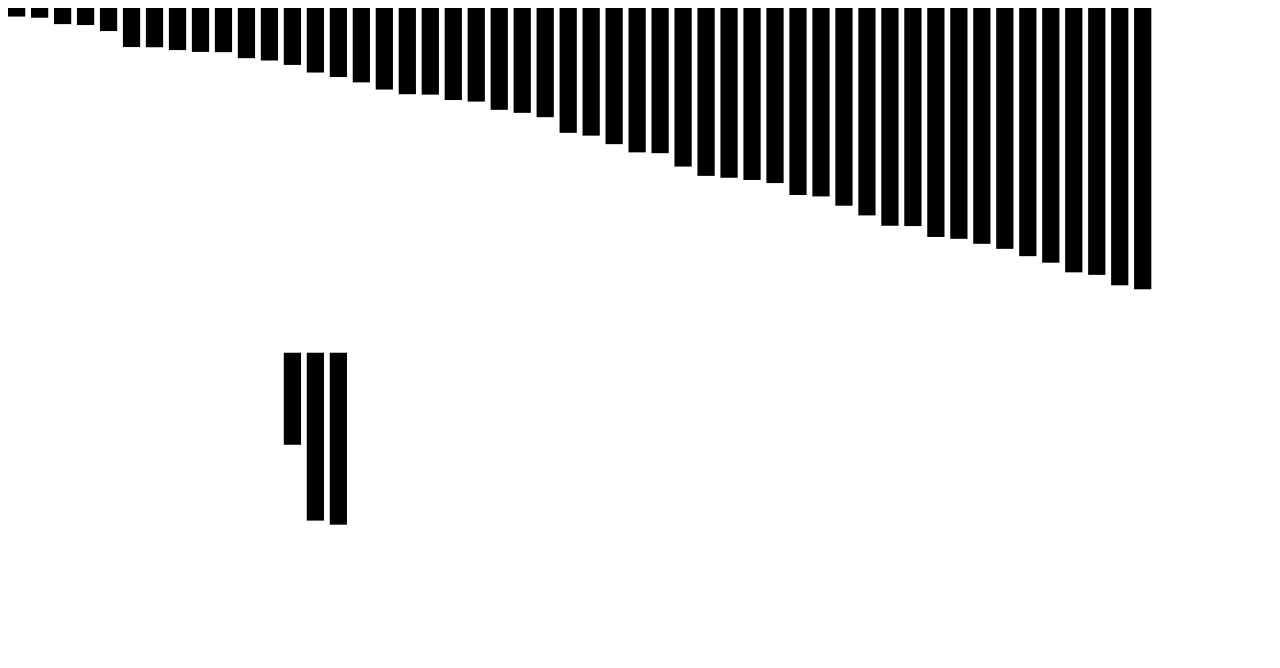
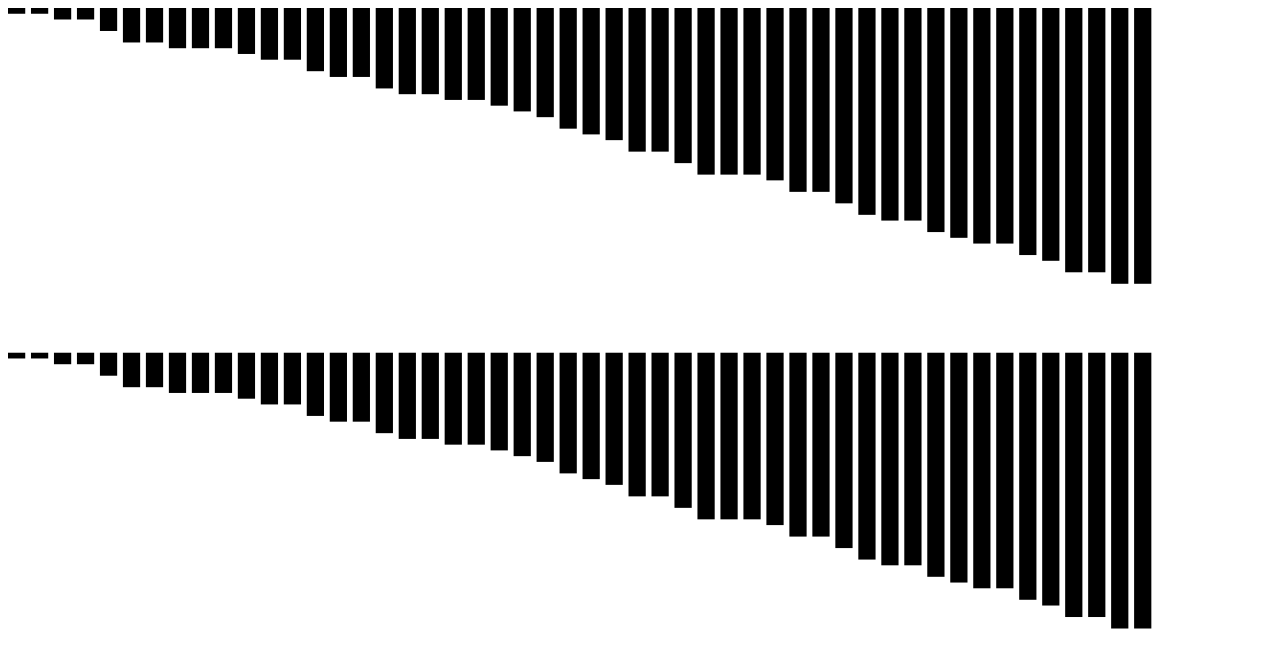
Before and after one commit to zjhjszwx/brutal-algorithm-class, a website with bundled scripts: page visual/visual.html in a window 1280 px wide. Built offline with nearby package versions, Linux system fonts and the light colour scheme.

Commit message:
much better mergesort rendering

```diff
--- a/visual/src/visual.ts
+++ b/visual/src/visual.ts
@@ -1,5 +1,6 @@
 async function paintArray(
     svg: HTMLElement, document: Document,
+    initData: Array<number>,
     insertionArray: Array<number>,
     mergeArray: Array<number>
 ) {
@@ -11,37 +12,32 @@ async function paintArray(
         for (let event of events) {
             clearClass(className);
             for (let [i, number] of Object.entries(event)) {
-                // https://developer.mozilla.org/en-US/docs/Web/API/Document/createElementNS
-                // https://stackoverflow.com/questions/12786797/draw-rectangles-dynamically-in-svg
-                let rect = document.createElementNS('http://www.w3.org/2000/svg', 'rect');
-                rect.setAttribute('width', '3');
-                // @ts-ignore
-                rect.setAttribute('height', number);
-                // @ts-ignore
-                rect.setAttribute('x', `${x + i * 4}`);
-                rect.setAttribute('y', `${y}`);
-                rect.classList.add(className);
-                svg.appendChild(rect);
+                let r = rect(className, x + Number(i) * 4, y, 3, number);
+                svg.appendChild(r);
             }
-            await sleep(100);
+            await sleep(50);
         }
     }
     async function animatorMergeSort(events, className: string, x: number, y: number) {
-        for (let [event, startIndex] of events) {
+        let numebrsToRender = initData.map((x)=>x);
+        console.log(numebrsToRender);
+
+        for (let [numbers, startIndex] of events) {
             let children = svg.childNodes;
             clearClass(className);
-            for (let [i, number] of Object.entries(event)) {
-                let rect = document.createElementNS('http://www.w3.org/2000/svg', 'rect');
-                rect.setAttribute('width', '3');
-                // @ts-ignore
-                rect.setAttribute('height', number);
-                // @ts-ignore
-                rect.setAttribute('x', `${x + startIndex * 4 + i * 4}`);
-                rect.setAttribute('y', `${y}`);
-                rect.classList.add(className);
-                svg.appendChild(rect);
+
+            // put current numbers into previousNumbers
+            for(let i = 0; i < numbers.length; i++) {
+                numebrsToRender[i+startIndex] = numbers[i];
             }
-            await sleep(300);
+            console.log(numbers.length, startIndex, numbers, numebrsToRender);
+
+
+            for (let [i, number] of Object.entries(numebrsToRender)) {
+                let r = rect(className, x + Number(i) * 4, y, 3, number)
+                svg.appendChild(r);
+            }
+            await sleep(50);
         }
     }
     function empty(ele) {
@@ -52,6 +48,19 @@ async function paintArray(
         while (paras[0]) {
             paras[0].parentNode.removeChild(paras[0]);
         }
+    }
+    function rect(className, x, y, width, height): SVGElementTagNameMap['rect'] {
+        // https://developer.mozilla.org/en-US/docs/Web/API/Document/createElementNS
+        // https://stackoverflow.com/questions/12786797/draw-rectangles-dynamically-in-svg
+        let rect = document.createElementNS('http://www.w3.org/2000/svg', 'rect');
+        rect.setAttribute('width', width);
+        // @ts-ignore
+        rect.setAttribute('height', height);
+        // @ts-ignore
+        rect.setAttribute('x', x);
+        rect.setAttribute('y', y);
+        rect.classList.add(className);
+        return rect;
     }
 }
 
@@ -113,7 +122,6 @@ async function MergeSort(array, reactor) {
     }
 
     async function sort(array, startIndex) {
-        console.log(startIndex);
         if (array.length <= 1) {
             return array;
         }
@@ -128,6 +136,7 @@ async function MergeSort(array, reactor) {
         await reactor.push([merged, startIndex]);
         return merged;
     }
+    reactor.push([array, 0]);
     return await sort(array, 0);
 }
 
@@ -137,15 +146,15 @@ async function main() {
     // init an array
     let array = [];
     for (let i = 0; i < 50; i++) {
-        array.push(Math.random() * 50);
+        array.push(Math.floor(Math.random() * 50));
     }
 
     // event queue
     let insertQueue = [];
     let mergeQueue = [];
 
-    console.log(await InsertionSort(array, insertQueue));
-    console.log(await MergeSort(array, mergeQueue));
-    await paintArray(svg, document, insertQueue, mergeQueue);
+    await InsertionSort(array, insertQueue);
+    await MergeSort(array, mergeQueue);
+    await paintArray(svg, document, array, insertQueue, mergeQueue);
 }
 main();
--- a/visual/visual.html
+++ b/visual/visual.html
@@ -1,7 +1,7 @@
 <html>
 
 <body>
-    <svg id="svg" viewBox="0 0 220 100">
+    <svg id="svg" viewBox="0 0 220 220">
         <!-- <rect width="5" height="100"/> -->
     </svg>
 </body>
```
Also changed, not shown: visual/dist/visual.js.
